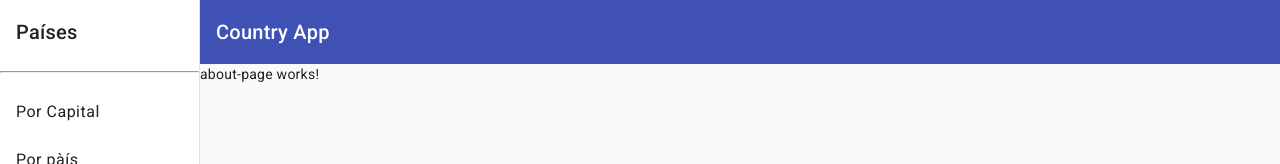
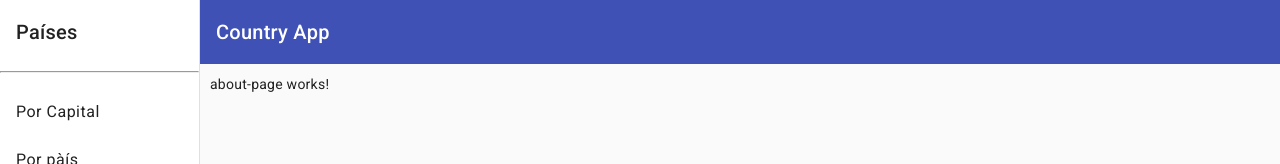
Before and after one commit to mapcsasystem/countryApp, an Angular app: page /about in a window 1280 px wide. Shown: the top 164 px of the page. Built offline with nearby package versions, Linux system fonts and the light colour scheme.

Commit message:
factorize material.module

```diff
--- a/src/app/app.component.html
+++ b/src/app/app.component.html
@@ -36,6 +36,8 @@
       <span>Country App</span>
     </mat-toolbar>
     <!-- Add Content Here -->
-    <router-outlet></router-outlet>
+    <div class="container">
+      <router-outlet></router-outlet>
+    </div>
   </mat-sidenav-content>
 </mat-sidenav-container>
--- a/src/app/app.component.scss
+++ b/src/app/app.component.scss
@@ -19,3 +19,7 @@
 .active {
   background-color: #3f51b56b;
 }
+
+.container {
+  margin: 10px 10px;
+}
--- a/src/app/countries/pages/by-capital-page/by-capital-page.component.html
+++ b/src/app/countries/pages/by-capital-page/by-capital-page.component.html
@@ -1 +1,4 @@
-<p>by-capital-page works!</p>
+<h2>
+    Por Capital
+</h2>
+<hr>
```
Also changed, not shown: src/app/shared/material/material.module.ts (+77 -77 lines).
